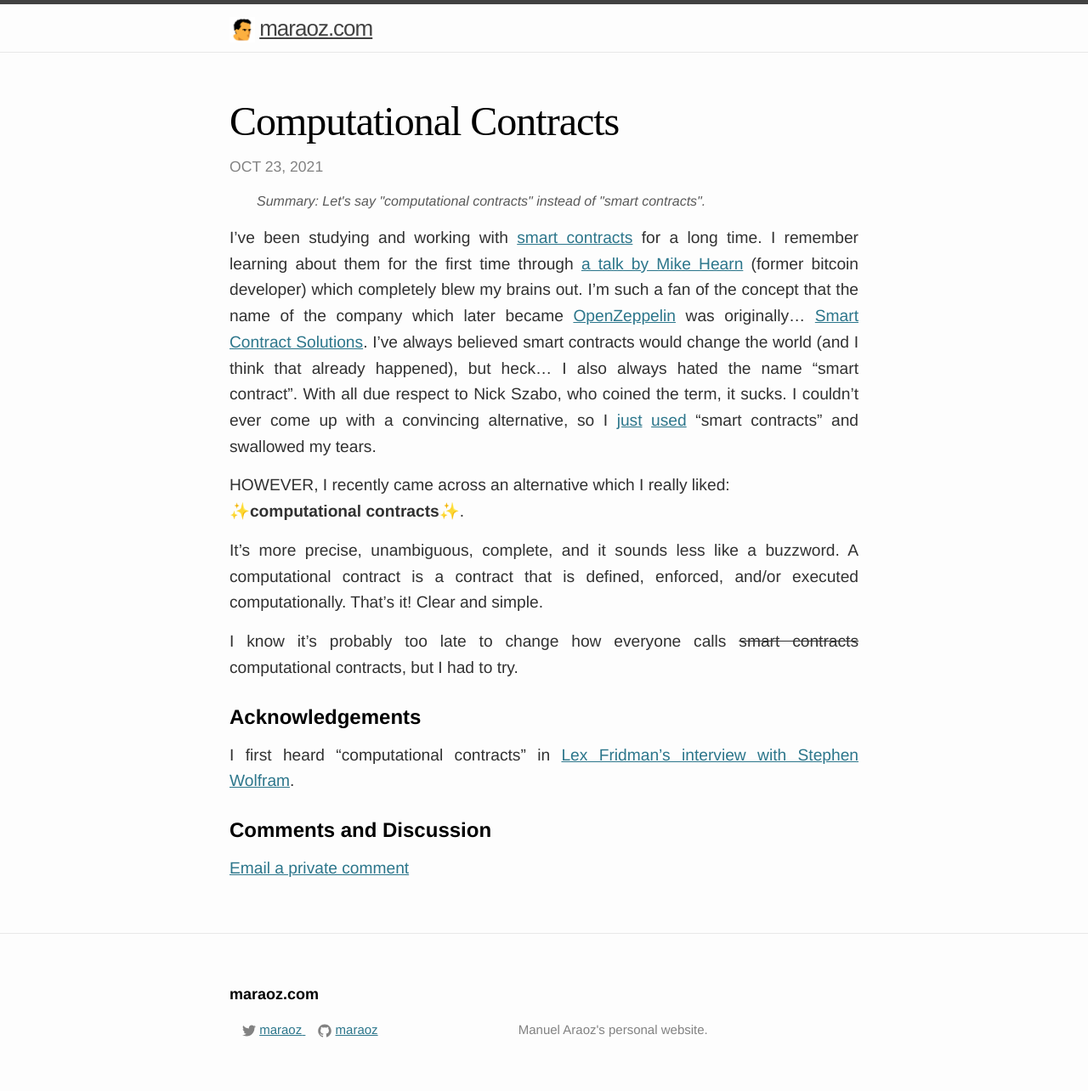
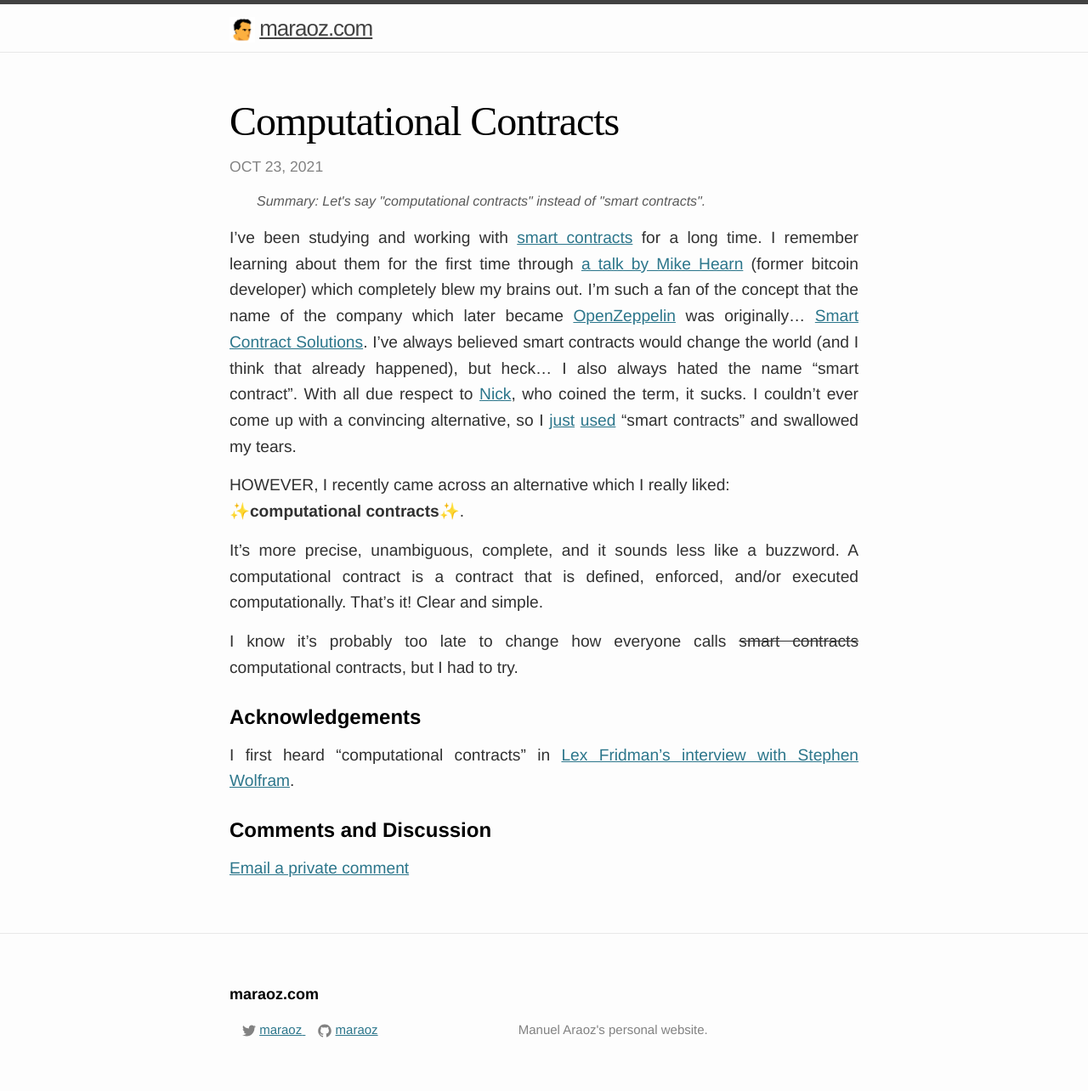
Before and after one commit to tobyornottobe/maraoz.github.io, a Jekyll site: the page built from _posts/2021-10-23-computational-contracts.md, in a window 1280 px wide. Shown: the whole page at 85% size. Built offline with Jekyll 4.4.1, drawn with Linux system fonts in a browser that asks for light colours.

Commit message:
Update 2021-10-23-computational-contracts.md

```diff
--- a/_posts/2021-10-23-computational-contracts.md
+++ b/_posts/2021-10-23-computational-contracts.md
@@ -8,7 +8,7 @@
   Summary: Let's say "computational contracts" instead of "smart contracts".
   </figcaption>
 </figure>
-I've been studying and working with [smart contracts](https://en.wikipedia.org/wiki/Smart_contract) for a long time. I remember learning about them for the first time through [a talk by Mike Hearn](https://www.youtube.com/watch?v=mD4L7xDNCmA) (former bitcoin developer) which completely blew my brains out. I'm such a fan of the concept that the name of the company which later became [OpenZeppelin](https://openzeppelin.com/) was originally... [Smart Contract Solutions](https://www.crunchbase.com/organization/smart-contract-solutions). I've always believed smart contracts would change the world (and I think that already happened), but heck... I also always hated the name "smart contract". With all due respect to Nick Szabo, who coined the term, it sucks. I couldn't ever come up with a convincing alternative, so I [just](https://maraoz.medium.com/smart-contracts-and-bitcoin-a5d61011d9b1) [used](https://blog.openzeppelin.com/the-hitchhikers-guide-to-smart-contracts-in-ethereum-848f08001f05/) "smart contracts" and swallowed my tears.
+I've been studying and working with [smart contracts](https://en.wikipedia.org/wiki/Smart_contract) for a long time. I remember learning about them for the first time through [a talk by Mike Hearn](https://www.youtube.com/watch?v=mD4L7xDNCmA) (former bitcoin developer) which completely blew my brains out. I'm such a fan of the concept that the name of the company which later became [OpenZeppelin](https://openzeppelin.com/) was originally... [Smart Contract Solutions](https://www.crunchbase.com/organization/smart-contract-solutions). I've always believed smart contracts would change the world (and I think that already happened), but heck... I also always hated the name "smart contract". With all due respect to [Nick](https://en.wikipedia.org/wiki/Nick_Szabo), who coined the term, it sucks. I couldn't ever come up with a convincing alternative, so I [just](https://maraoz.medium.com/smart-contracts-and-bitcoin-a5d61011d9b1) [used](https://blog.openzeppelin.com/the-hitchhikers-guide-to-smart-contracts-in-ethereum-848f08001f05/) "smart contracts" and swallowed my tears.
 
 HOWEVER, I recently came across an alternative which I really liked:
 ✨**computational contracts**✨.
```
